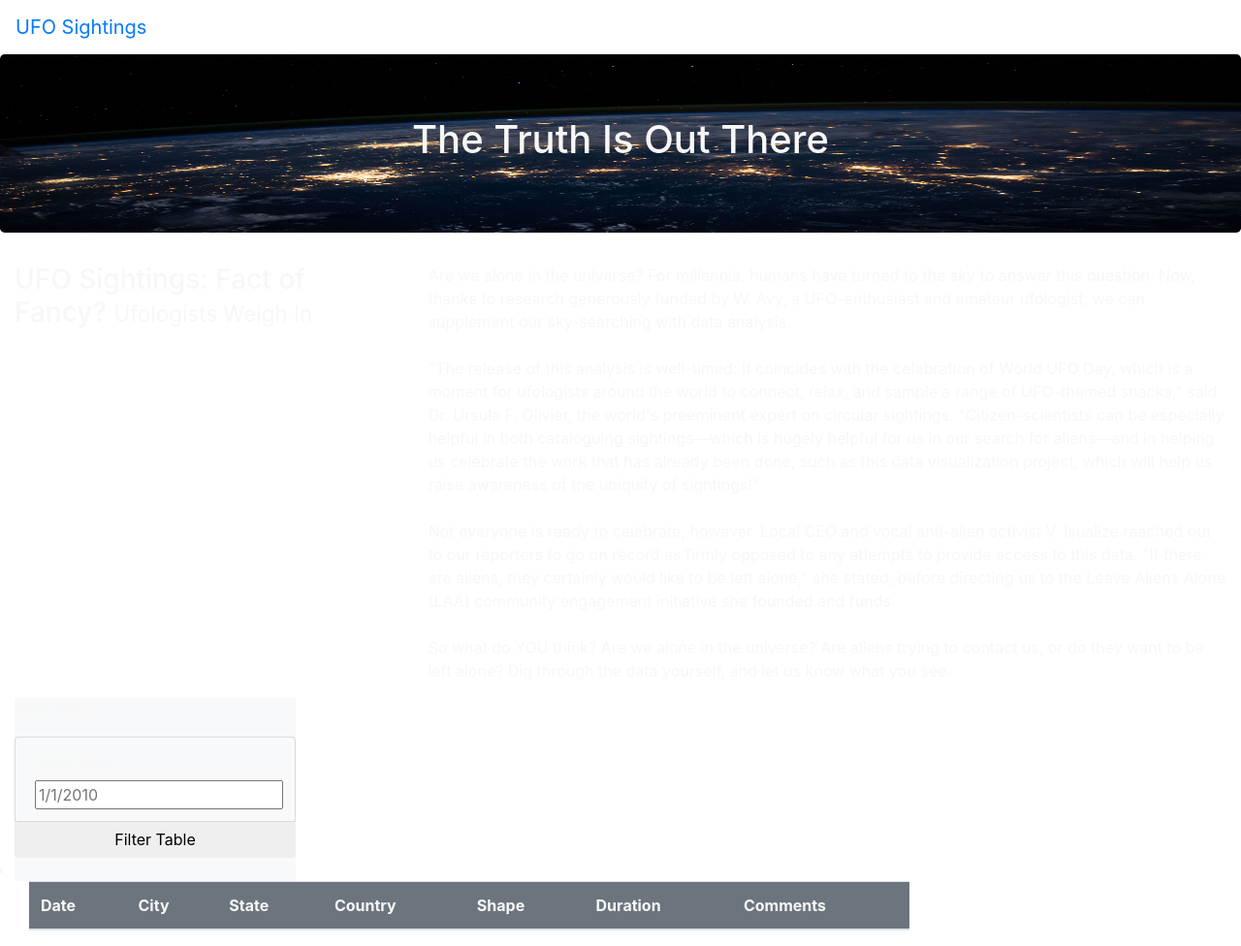
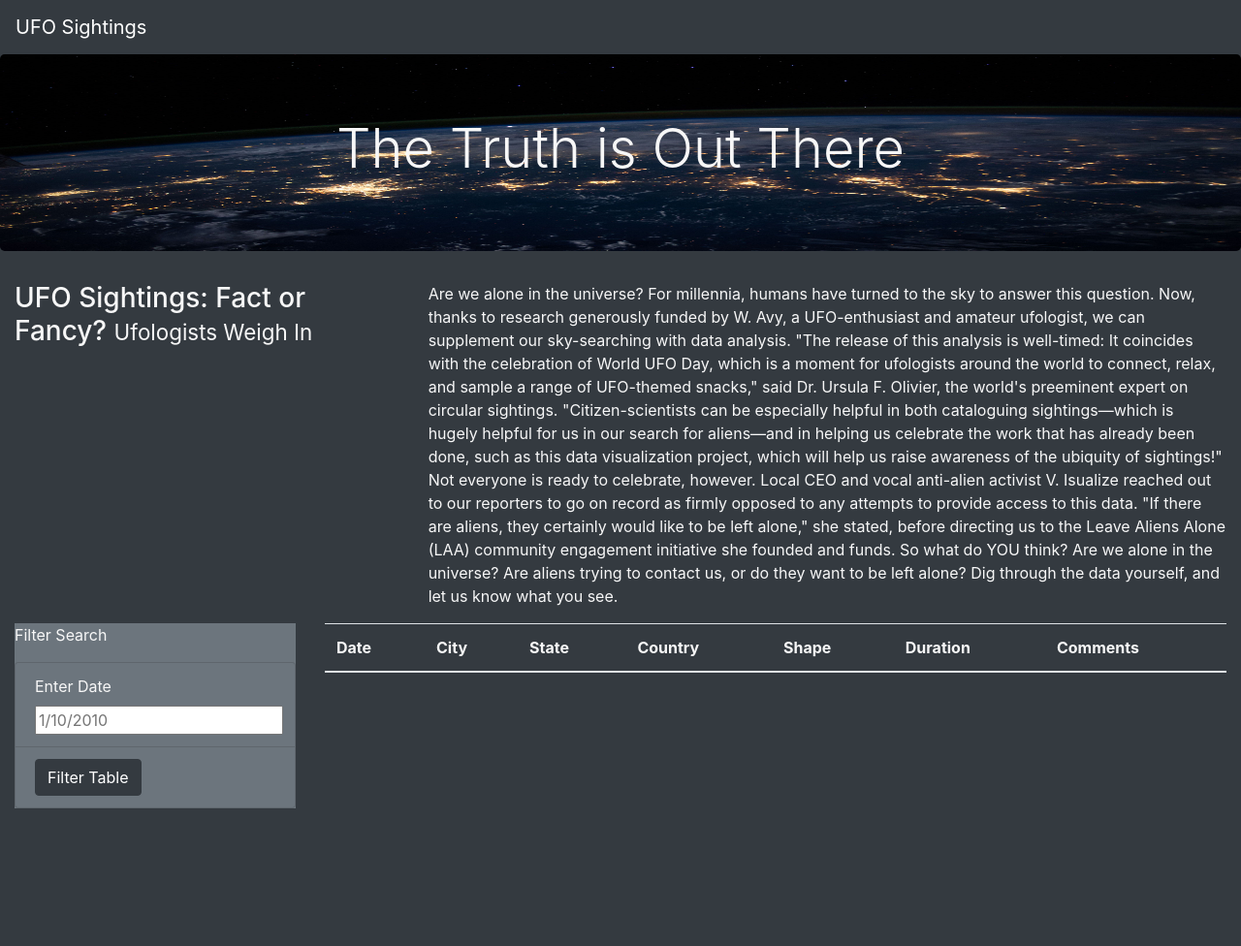
Before and after one commit to THeath15/UFOs, a plain HTML site: page index.html in a window 1280 px wide. Shown: the whole page at 97% size. After the commit the page ends 834 px from the top, so only its background shows below. Drawn offline with nearby package versions, Linux system fonts and the light colour scheme.

Commit message:
Add files via upload

```diff
--- a/index.html
+++ b/index.html
@@ -2,7 +2,6 @@
 <html lang="en">
 <head>
     <meta charset="UTF-8">
-    <meta http-equiv="X-UA-Compatible" content="IE=edge">
     <meta name="viewport" content="width=device-width, initial-scale=1.0">
     <title>UFO Finder</title>
     <link
@@ -11,28 +10,28 @@
       integrity="sha384-Gn5384xqQ1aoWXA+058RXPxPg6fy4IWvTNh0E263XmFcJlSAwiGgFAW/dAiS6JXm"
       crossorigin="anonymous"
     />
-
     <link rel="stylesheet" href="static/css/style.css">
-
-    <body>
+</head>
+<body class="bg-dark">
     <div class="wrapper">
-            <nav class="navbar navbar-expand-lg">
+        <nav class="navbar navbar-dark bg-dark navbar-expand-lg">
             <a class="navbar-brand" href="index.html">UFO Sightings</a>
         </nav>
     </div>
-
     <div class="jumbotron">
-            <h1>The Truth Is Out There</h1>
+        <h1 class="display-4">The Truth is Out There</h1>
     </div>
-
     <div class="container-fluid">
         <div class="row">
             <div class="col-md-4">
-                <h3>UFO Sightings: Fact of Fancy? <small>Ufologists Weigh In</small></h3>
+                <h3>UFO Sightings: Fact or Fancy? <small>Ufologists Weigh In</small></h3>
             </div>
             <div class="col-md-8">
                 <p>
-                  Are we alone in the universe? For millennia, humans have turned to the sky to answer this question. Now, thanks to research generously funded by W. Avy, a UFO-enthusiast and amateur ufologist, we can supplement our sky-searching with data analysis.<br><br>"The release of this analysis is well-timed: It coincides with the celebration of World UFO Day, which is a moment for ufologists around the world to connect, relax, and sample a range of UFO-themed snacks," said Dr. Ursula F. Olivier, the world's preeminent expert on circular sightings. "Citizen-scientists can be especially helpful in both cataloguing sightings—which is hugely helpful for us in our search for aliens—and in helping us celebrate the work that has already been done, such as this data visualization project, which will help us raise awareness of the ubiquity of sightings!"<br><br>Not everyone is ready to celebrate, however. Local CEO and vocal anti-alien activist V. Isualize reached out to our reporters to go on record as firmly opposed to any attempts to provide access to this data. "If there are aliens, they certainly would like to be left alone," she stated, before directing us to the Leave Aliens Alone (LAA) community engagement initiative she founded and funds.<br><br>So what do YOU think? Are we alone in the universe? Are aliens trying to contact us, or do they want to be left alone? Dig through the data yourself, and let us know what you see.
+                Are we alone in the universe? For millennia, humans have turned to the sky to answer this question. Now, thanks to research generously funded by W. Avy, a UFO-enthusiast and amateur ufologist, we can supplement our sky-searching with data analysis.
+                "The release of this analysis is well-timed: It coincides with the celebration of World UFO Day, which is a moment for ufologists around the world to connect, relax, and sample a range of UFO-themed snacks," said Dr. Ursula F. Olivier, the world's preeminent expert on circular sightings. "Citizen-scientists can be especially helpful in both cataloguing sightings—which is hugely helpful for us in our search for aliens—and in helping us celebrate the work that has already been done, such as this data visualization project, which will help us raise awareness of the ubiquity of sightings!"
+                Not everyone is ready to celebrate, however. Local CEO and vocal anti-alien activist V. Isualize reached out to our reporters to go on record as firmly opposed to any attempts to provide access to this data. "If there are aliens, they certainly would like to be left alone," she stated, before directing us to the Leave Aliens Alone (LAA) community engagement initiative she founded and funds.
+                So what do YOU think? Are we alone in the universe? Are aliens trying to contact us, or do they want to be left alone? Dig through the data yourself, and let us know what you see.
                 </p>
             </div>
         </div>
@@ -40,26 +39,21 @@
     <div class="container-fluid">
         <div class="row">
           <div class="col-md-3">
-                <form class="bg-light">
+            <form class="bg-secondary">
                 <p>Filter Search</p>
-                    <ul class="list-group bg-light">
-                        <li class="list-group-item bg-light">
+                <ul class="list-group bg-secondary">
+                    <li class="list-group-item bg-secondary">
                         <label for="date">Enter Date</label>
-                            <input type="text" placeholder="1/1/2010" id="datetime" />
-
+                        <input type="text" placeholder="1/10/2010" id="datetime" />
                     </li>
-                        <button id="filter-btn" type="button" class="btn btn-default">Filter Table</button>
-                        <li>
+                    <li class="list-group-item bg-secondary">
+                        <button id="filter-btn" type="button" class="btn btn-dark">Filter Table</button>
                     </li>
-                        </li>
-
                 </ul>
             </form>
-
-              </div>
           </div>
           <div class="col-md-9">
-                <table class="table table-striped bg-secondary " >
+            <table class="table table-striped">
                 <thead>
                   <tr>
                     <th>Date</th>
@@ -75,6 +69,9 @@
             </table>
           </div>
         </div>
-        </div
+      </div>
+      <script src="https://cdnjs.cloudflare.com/ajax/libs/d3/4.11.0/d3.js"></script>
+      <script src="static/js/data.js"></script>
+      <script src="static/js/app.js"></script>
 </body>
 </html>
```
Lines whose indentation alone changed are shown as unchanged.
